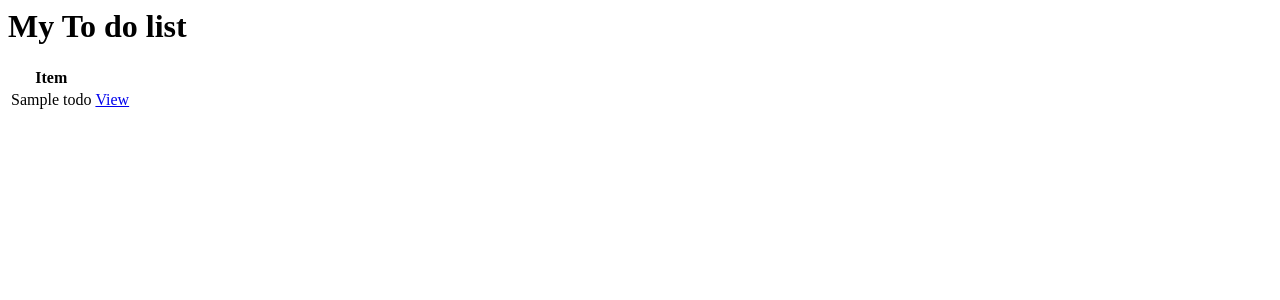
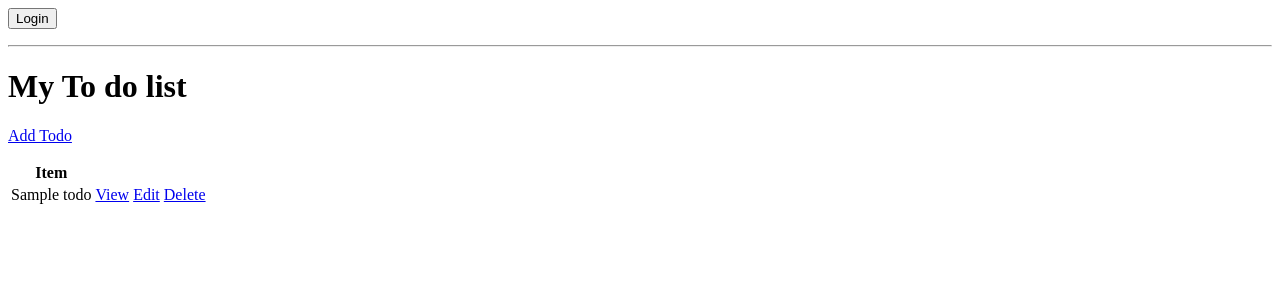
Before and after one commit to iceandfire24/to-do-app, a Django app: page / in a window 1280 px wide. Shown: the top 300 px of the page. Run offline with Django 5.2, Linux system fonts and the light colour scheme; tables that the repository leaves empty hold one stand-in row (values such as "Sample post").

Commit message:
Setup create, update, and delete forms along with login and logout functionality

```diff
--- a/base/templates/base/todos.html
+++ b/base/templates/base/todos.html
@@ -5,16 +5,37 @@
     <title>Todos</title>
 </head>
 <body>
+    {% if request.user.is_authenticated %}
+        <p>{{request.user}}</p>
+        <form method="post" action="{% url 'logout' %}">
+            {% csrf_token %}
+            <button type="submit">Logout</button>
+        </form>
+    {% else %}
+        <!-- <a href="{% url 'login' %}">Login</a> -->
+        <form method="get" action="{% url 'login' %}">
+            <button type="submit">Login</button>
+        </form>
+    {% endif %}
+    <hr>
+
     <h1>My To do list</h1>
+    <p>
+        <a href="{% url 'create-todo' %}">Add Todo</a>
+    </p>
     <table>
         <tr>
             <th>Item</th>
+            <th></th>
+            <th></th>
             <th></th>
         </tr>
         {% for todo in todos %}
         <tr>
             <td>{{todo.title}}</td>
             <td><a href="{% url 'todo' todo.id %}">View</a></td>
+            <td><a href="{% url 'update-todo' todo.id %}">Edit</a></td>
+            <td><a href="{% url 'delete-todo' todo.id %}">Delete</a></td>
         </tr>
         {% empty %}
         <h2>List is empty</h2>
--- a/base/urls.py
+++ b/base/urls.py
@@ -1,7 +1,15 @@
 from django.urls import path
-from .views import TaskList, Task
+from .views import TodoList, TodoDetail, CreateTodo, UpdateTodo, DeleteTodo, CustomLoginView
+
+from django.contrib.auth.views import LogoutView
+
 
 urlpatterns = [
-    path('', TaskList.as_view(), name="todos"),
-    path('todo/<uuid:pk>/', Task.as_view(), name="todo")
+    path("login/", CustomLoginView.as_view(), name="login"),
+    path("logout/", LogoutView.as_view(next_page="login"), name="logout"),
+    path("", TodoList.as_view(), name="todos"),
+    path("todo/<uuid:pk>/", TodoDetail.as_view(), name="todo"),
+    path("create-todo/", CreateTodo.as_view(), name="create-todo"),
+    path("update-todo/<uuid:pk>/", UpdateTodo.as_view(), name="update-todo"),
+    path("delete-todo/<uuid:pk>/", DeleteTodo.as_view(), name="delete-todo"),
 ]
--- a/base/views.py
+++ b/base/views.py
@@ -1,15 +1,51 @@
 from django.shortcuts import render
 from django.views.generic.list import ListView
 from django.views.generic.detail import DetailView
+from django.views.generic.edit import CreateView, UpdateView, DeleteView
+from django.urls import reverse_lazy
+
+from django.contrib.auth.views import LoginView
+
 from .models import Todo
 
-class TaskList(ListView):
+
+class CustomLoginView(LoginView):
+    template_name = "base/login.html"
+    fields = "__all__"
+    redirect_authenticated_user = True
+
+    def get_success_url(self):
+        return reverse_lazy("todos")
+
+
+class TodoList(ListView):
     model = Todo
     context_object_name = "todos"
     template_name = "base/todos.html"
 
 
-class Task(DetailView):
+class TodoDetail(DetailView):
     model = Todo
     context_object_name = "todo"
-    template_name = "base/todo.html"
+    template_name = "base/todo_detail.html"
+
+
+class CreateTodo(CreateView):
+    model = Todo
+    fields = "__all__"
+    success_url = reverse_lazy("todos")
+    template_name = "base/create_todo.html"
+
+
+class UpdateTodo(UpdateView):
+    model = Todo
+    fields = "__all__"
+    success_url = reverse_lazy("todos")
+    template_name = "base/create_todo.html"
+
+
+class DeleteTodo(DeleteView):
+    model = Todo
+    context_object_name = "todo"
+    success_url = reverse_lazy("todos")
+    template_name = "base/confirm_delete_todo.html"
```
Also changed, not shown: base/templates/base/confirm_delete_todo.html (added, +15 -0 lines), base/templates/base/create_todo.html (added, +17 -0 lines), base/templates/base/login.html (added, +16 -0 lines), base/templates/base/todo_detail.html (renamed from base/templates/base/todo.html).
